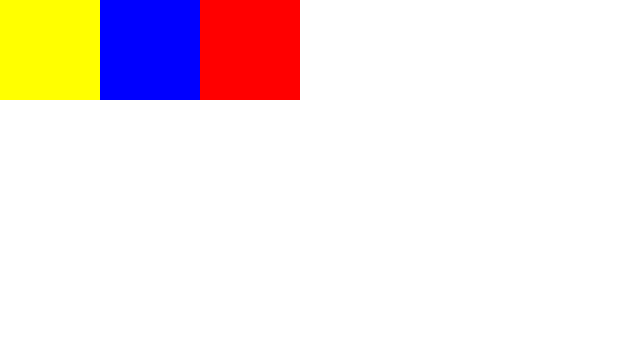
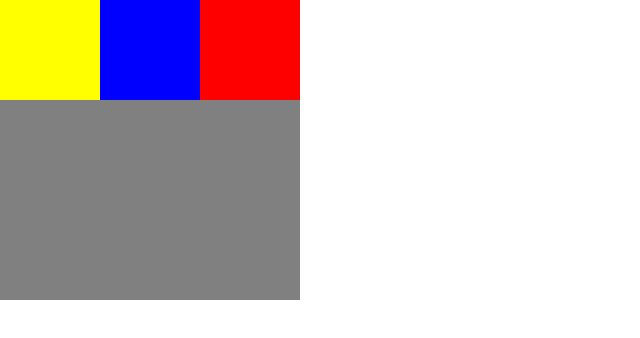
Before and after one commit to themesexpert1986/html-css-pro, a website: page absolute.html in a window 1280 px wide. Shown: the whole page, without its empty margins (0-640 px from the left). Drawn offline with Linux system fonts and the light colour scheme.

Commit message:
Example Absolute

```diff
--- a/absolute.html
+++ b/absolute.html
@@ -8,9 +8,11 @@
 </head>
 
 <body>
-      <div class="red box-size"></div>
-      <div class="blue box-size"></div>
-      <div class="yellow box-size"></div>
+      <div class="container">
+            <div class="red box-size"></div>
+            <div class="blue box-size"></div>
+            <div class="yellow box-size"></div>
+      </div>
 </body>
 
 </html>
--- a/css/position-absolute.css
+++ b/css/position-absolute.css
@@ -9,10 +9,17 @@ body {
     margin: 0;
 }
 
+.container {
+    background-color: grey;
+    height: 300px;
+    position: relative;
+    width: 300px;
+}
+
 .red {
     background-color: red;
-    left: 200px;
     position: absolute;
+    right: 0;
 }
 
 .blue {
```
